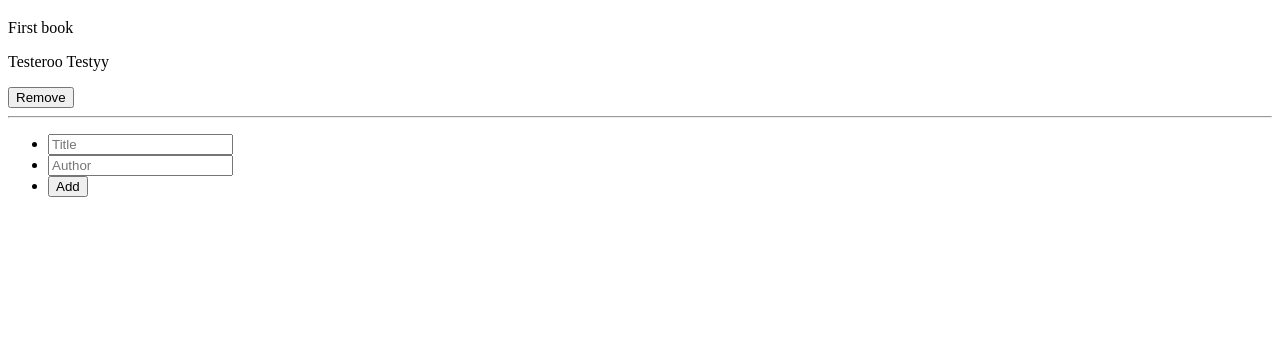
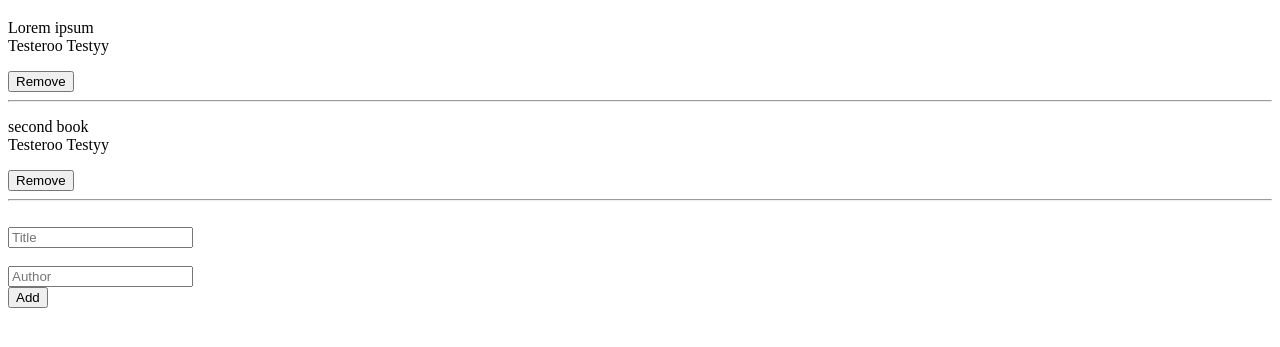
Before and after one commit to Braingenius2/Awesome-books, a plain HTML site: page index.html in a window 1280 px wide. Shown: the part 61-408 px from the top of the page. Drawn offline with Linux system fonts and the light colour scheme.

Commit message:
Edit the html

```diff
--- a/index.html
+++ b/index.html
@@ -10,24 +10,32 @@
   <header></header>
   <main>
     <h1>Awesome books</h1>
-    <p class="title">First book</p>
-    <p class="author">Testeroo Testyy</p>
-    <button id="remove-btn" type="button">Remove</button>
+    <p><span class="title">Lorem ipsum</span>
+    <br>
+    <span class="author">Testeroo Testyy</span>
+   </p>
+
+    <button class="remove-btn" type="button">Remove</button>
+    <br>
     <hr>
+    <p><span class="title">second book</span>
+        <br>
+        <span class="author">Testeroo Testyy</span>
+       </p>
+    <button class="remove-btn" type="button" >Remove</button>
+    <br>
+    <hr>
+    <br>
     <form action="" method="post" id="add-book">
-      <ul>
-        <li>
+
           <label for="title-input"></label>
           <input type="text" id="title-input" placeholder="Title">
-        </li>
-        <li>
+          <br><br>
           <label for="author-input"></label>
           <input type="text" id="title-input" placeholder="Author">
-        </li>
-        <li>
-          <input type="button" value="Add">
-        </li>
-      </ul>
+          <br>
+          <input type="button" value="Add" class="add">
+
 
     </form>
 
```
